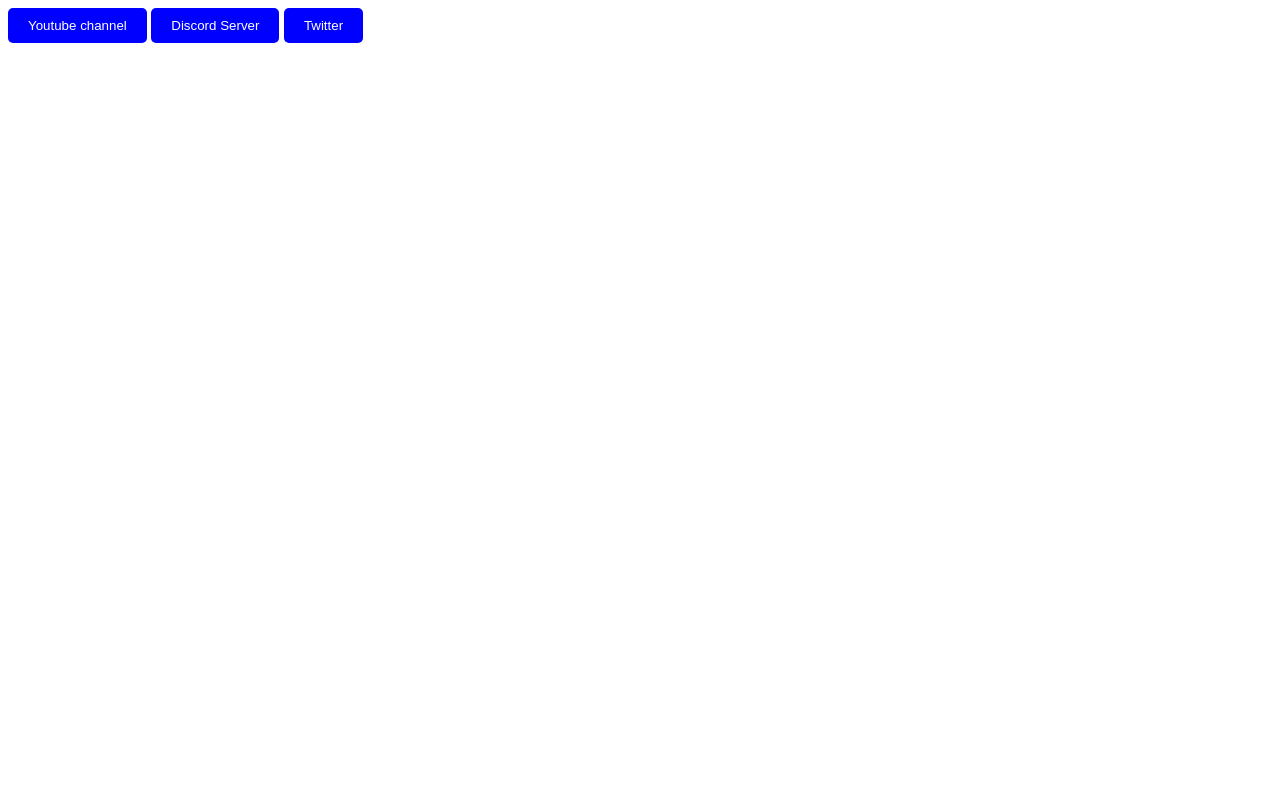
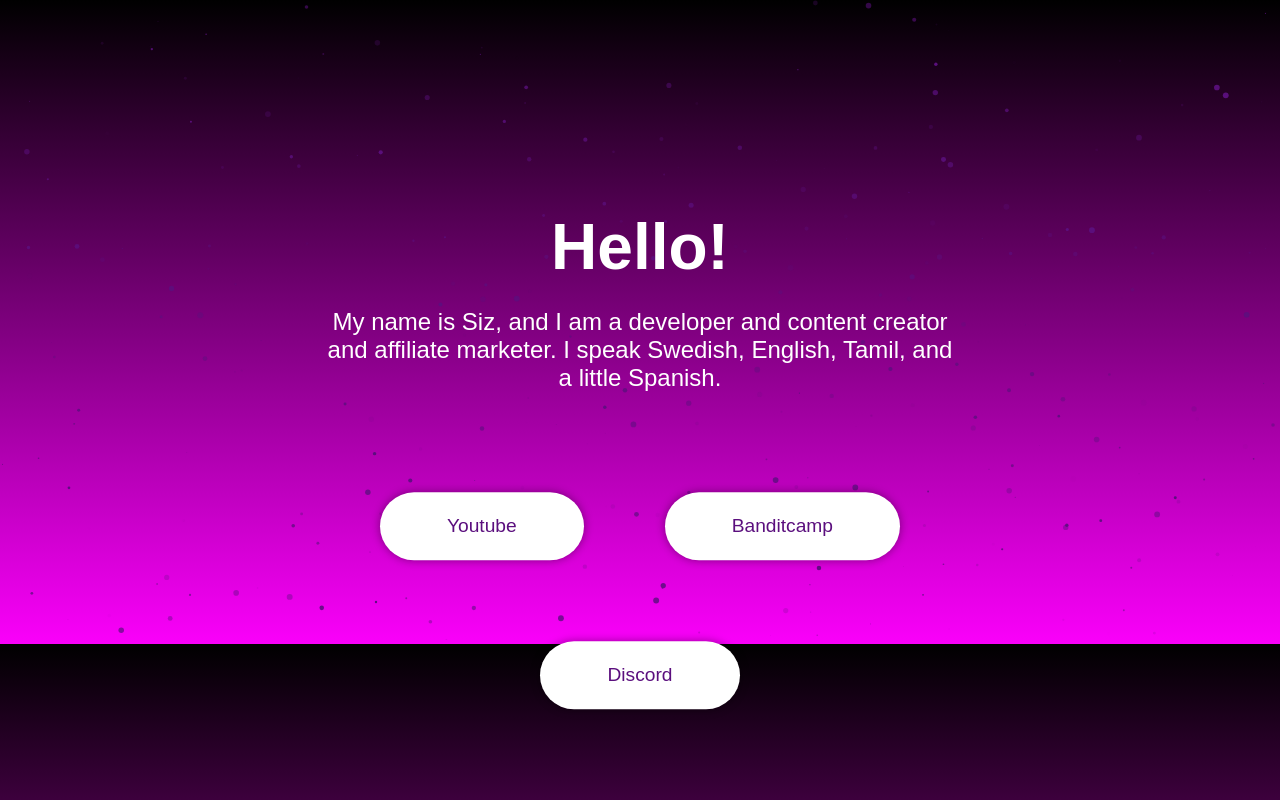
Before and after one commit to Smrsiz/siz-s-website, a plain HTML site: page index.html in a window 1280 px wide. Drawn offline with nearby package versions, Linux system fonts and the light colour scheme.

Commit message:
Update index.html

```diff
--- a/index.html
+++ b/index.html
@@ -1,73 +1,192 @@
 <!DOCTYPE html>
 <html>
-  <head>
-    <title>Siz's Socials</title>
-  </head>
-  <body>
-    <button data-url="https://www.youtube.com/@Sizwithrizz/">Youtube channel</button>
-    <button data-url="https://discord.gg/NS89UreHMx">Discord Server</button>
-    <button data-url="https://twitter.com/SmrSiz">Twitter</button>
+<head>
+    <title>Website title</title>
+    <link rel="stylesheet" type="text/css" href="style.css">
+    <style>
+        body {
+            background: linear-gradient(to bottom, #000000, #fa00fa);
+            margin: 0;
+            padding: 0;
+            font-family: Arial, sans-serif;
+        }
 
-    <div id="output"></div>
+        .container {
+            position: absolute;
+            top: 50%;
+            left: 50%;
+            transform: translate(-50%, -50%);
+            text-align: center;
+            color: white;
+            margin-top: 5em;
+        }
 
+        h1 {
+            font-size: 4em;
+            margin: 0;
+        }
+
+        p {
+            font-size: 1.5em;
+            margin-bottom: 2.5em;
+        }
+
+        .button-container {
+            display: flex;
+            flex-wrap: wrap;
+            justify-content: center;
+            margin-top: 2em;
+        }
+
+        .button {
+            padding: 1.2em 3.5em;
+            margin: 2.1em;
+            background-color: white;
+            color: #5b0f7e;
+            border: none;
+            border-radius: 2em;
+            text-decoration: none;
+            font-size: 1.2em;
+            cursor: pointer;
+            transition: all 0.3s ease-in-out;
+            box-shadow: 0px 0px 10px rgba(0, 0, 0, 0.4);
+        }
+
+        .button:hover {
+            transform: scale(1.2) rotate(10deg);
+            box-shadow: 8px 8px 8px rgba(0, 0, 0, 0.4);
+            color: #5b0f7e;
+        }
+
+        .button:focus {
+            outline: none;
+            box-shadow: 0 0 5px #5b0f7e;
+        }
+
+        .button[data-image-url] {
+            background-image: var(--image-url);
+            background-size: cover;
+            background-position: center center;
+            color: white;
+        }
+
+        .button[data-image-url]:hover {
+            background-color: rgba(0, 0, 0, 0.5);
+        }
+    </style>
+</head>
+<body>
+    <div id="particles-js"></div>
+    <div class="container">
+        <h1>Hello!</h1>
+        <p>My name is Siz, and I am a developer and content creator and affiliate marketer. I speak Swedish, English, Tamil, and a little Spanish.</p>
+        <div class="button-container">
+            <a href="https://www.youtube.com/channel/UCzvE3RxHA6T48pnhsjw1NbA" class="button" target="_blank">Youtube</a>
+            <a href="https://bandit.camp/r/sizzwithrizz" class="button" target="_blank">Banditcamp</a>
+            <a href="https://discord.gg/HvcFpjc9qT" class="button" target="_blank">Discord</a>
+        </div>
+    </div>
+
+    <script src="https://cdn.jsdelivr.net/particles.js/2.0.0/particles.min.js"></script>
     <script>
-      // Function to handle button click
-      function handleClick(url) {
-        window.location.href = url;
-      }
-
-      // Attach click event listener to all buttons
-      const buttons = document.querySelectorAll('button');
-      buttons.forEach((button) => {
-        button.addEventListener('click', () => {
-          handleClick(button.getAttribute('data-url')); // Redirect to the URL specified in button's data-url attribute
+        particlesJS("particles-js", {
+            "particles": {
+                "number": {
+                    "value": 300,
+                    "density": {
+                        "enable": true,
+                        "value_area": 800
+                    }
+                },
+                "color": {
+                    "value": "#5b0f7e"
+                },
+                "shape": {
+                    "type": "circle",
+                    "stroke": {
+                        "width": 0,
+                        "color": "#000000"
+                    },
+                    "polygon": {
+                        "nb_sides": 5
+                    },
+                    "image": {
+                        "src": "img/github.svg",
+                        "width": 100,
+                        "height": 100
+                    }
+                },
+                "opacity": {
+                    "value": 1,
+                    "random": true,
+                    "anim": {
+                        "enable": true,
+                        "speed": 1,
+                        "opacity_min": 0,
+                        "sync": false
+                    }
+                },
+                "size": {
+                    "value": 3,
+                    "random": true,
+                    "anim": {
+                        "enable": false,
+                        "speed": 4,
+                        "size_min": 0.3,
+                        "sync": false
+                    }
+                },
+                "line_linked": {
+                    "enable": false,
+                    "distance": 150,
+                    "color": "#ffffff",
+                    "opacity": 0.4,
+                    "width": 1
+                },
+                "move": {
+                    "enable": true,
+                    "speed": 1,
+                    "direction": "none",
+                    "random": true,
+                    "straight": false,
+                    "out_mode": "out",
+                    "bounce": false,
+                    "attract": {
+                        "enable": false,
+                        "rotateX": 600,
+                        "rotateY": 600
+                    }
+                }
+            },
+            "interactivity": {
+                "detect_on": "canvas",
+                "events": {
+                    "onhover": {
+                        "enable": true,
+                        "mode": "bubble"
+                    },
+                    "onclick": {
+                        "enable": true,
+                        "mode": "repulse"
+                    },
+                    "resize": true
+                },
+                "modes": {
+                    "bubble": {
+                        "distance": 250,
+                        "size": 0,
+                        "duration": 2,
+                        "opacity": 0,
+                        "speed": 3
+                    },
+                    "repulse": {
+                        "distance": 100,
+                        "duration": 0.4
+                    }
+                }
+            },
+            "retina_detect": true
         });
-      });
     </script>
-  </body>
+</body>
 </html>
-<html>
-  <head>
-    <title>Multi-language Website</title>
-    <meta charset="UTF-8">
-    <meta name="viewport" content="width=device-width, initial-scale=1.0">
-
-    <style>
-      /* CSS styles */
-      body {
-        font-family: Arial, sans-serif;
-      }
-
-      h1 {
-        color: blue;
-      }
-
-      p {
-        font-size: 16px;
-      }
-
-      button {
-        background-color: blue;
-        color: white;
-        padding: 10px 20px;
-        border: none;
-        border-radius: 5px;
-        cursor: pointer;
-      }
-
-      #output {
-        margin-top: 20px;
-      }
-    </style>
-
-    <script>
-        function greet() {
-        var name = prompt("What's your name?");
-        var output = document.getElementById("output");
-        output.innerHTML = "Hello, " + name + "!";
-      }
-    </script>
-
-  </head>
-
-  <body>
```
